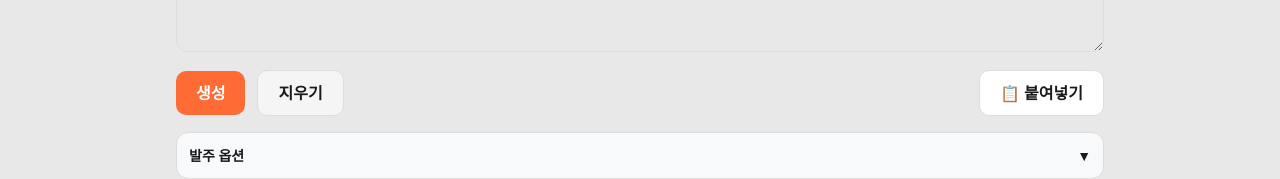
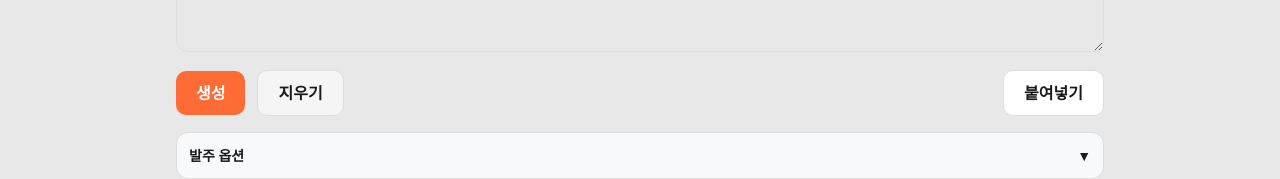
Before and after one commit to chanbap24-create/order_ai, a Next.js app: page /glass in a window 1280 px wide. Shown: the part 495-674 px from the top of the page. Built offline with nearby package versions, Linux system fonts and the light colour scheme.

Commit message:
fix: 붙여넣기 버튼 이모지 제거
- 📋 이모지 제거하고 텍스트만 표시
- Wine Order / Glass Order 양쪽 적용

```diff
--- a/app/glass/page.tsx
+++ b/app/glass/page.tsx
@@ -643,7 +643,7 @@ export default function Home() {
           }}
           title="클립보드에서 붙여넣기"
         >
-          📋 붙여넣기
+          붙여넣기
         </button>
       </div>
 
--- a/app/wine/page.tsx
+++ b/app/wine/page.tsx
@@ -683,7 +683,7 @@ export default function Home() {
           }}
           title="클립보드에서 붙여넣기"
         >
-          📋 붙여넣기
+          붙여넣기
         </button>
       </div>
 
```
Also changed, not shown: 2 other files (tests, documents, lock files or other folders).
